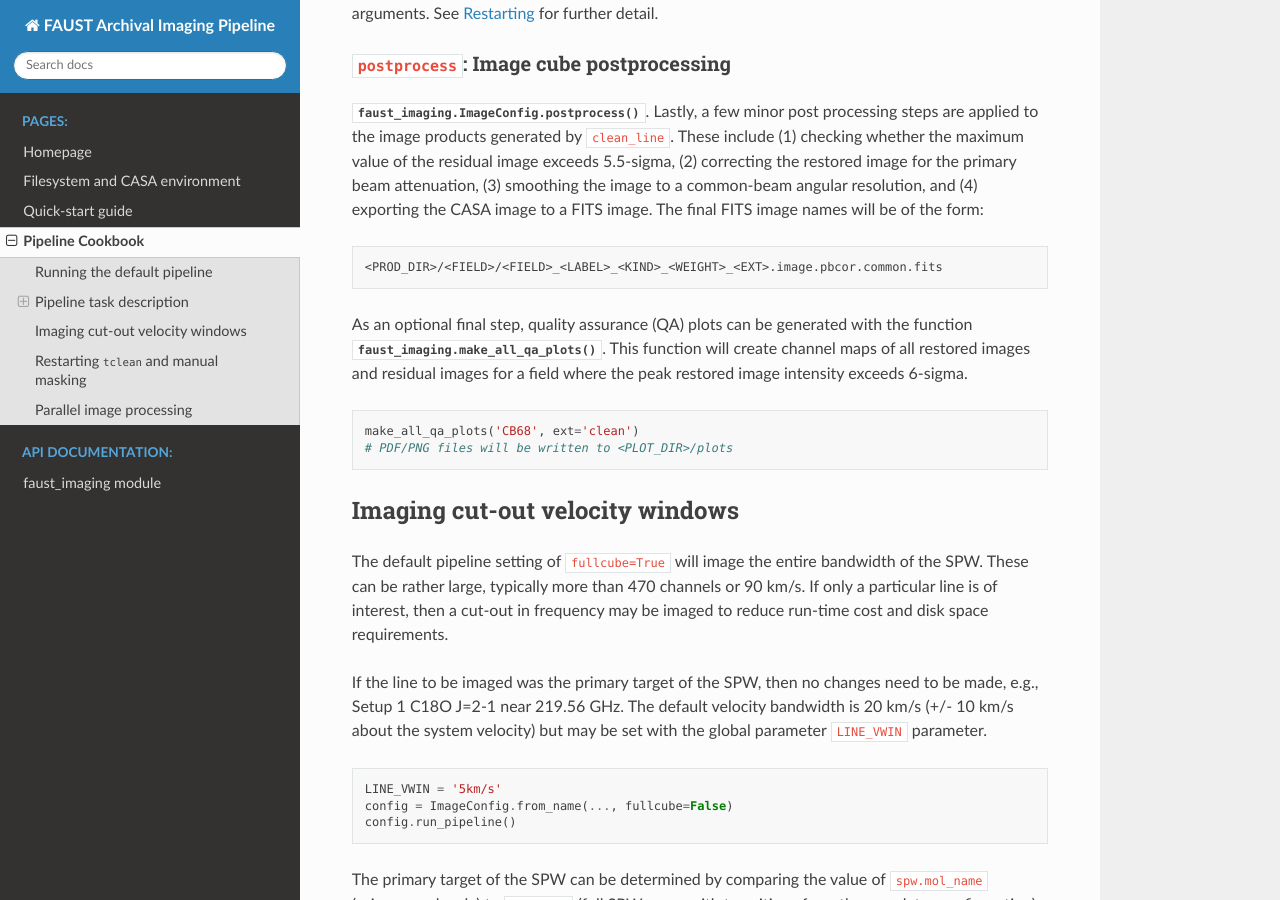
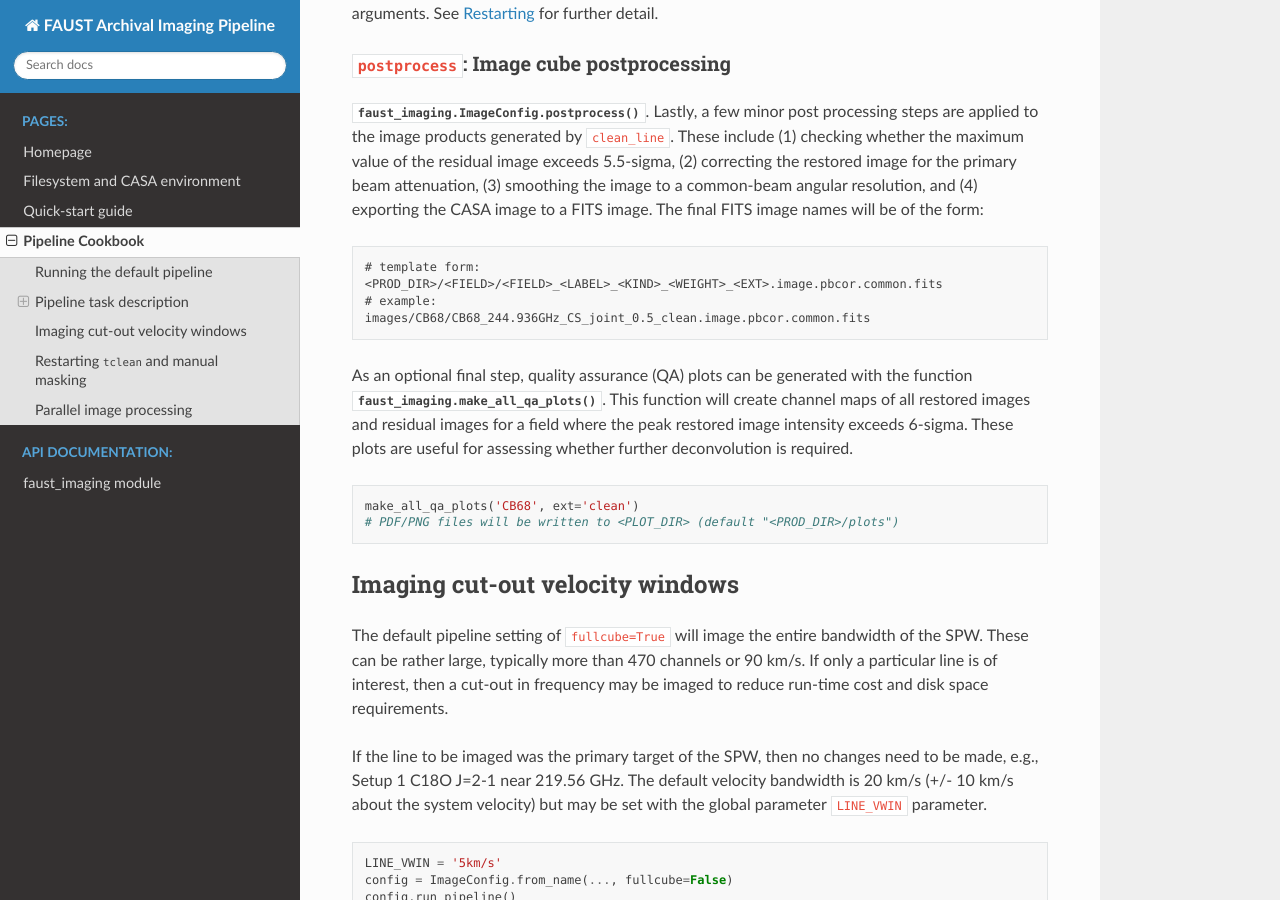
Before and after one commit to autocorr/faust_line_imaging, a Sphinx documentation site: the page built from docs/source/recipes.rst, in a window 1280 px wide and 900 px high, scrolled down 2498 px. Built offline with Sphinx 7.4.7 and the Read the Docs theme 2.0.0, drawn with Linux system fonts in a browser that asks for light colours.

Commit message:
Documentation updates

```diff
--- a/docs/source/recipes.rst
+++ b/docs/source/recipes.rst
@@ -135,17 +135,21 @@ be of the form:
 
 .. code-block:: none
 
+   # template form:
    <PROD_DIR>/<FIELD>/<FIELD>_<LABEL>_<KIND>_<WEIGHT>_<EXT>.image.pbcor.common.fits
+   # example:
+   images/CB68/CB68_244.936GHz_CS_joint_0.5_clean.image.pbcor.common.fits
 
 As an optional final step, quality assurance (QA) plots can be generated
 with the function :func:`faust_imaging.make_all_qa_plots`. This function will
 create channel maps of all restored images and residual images for a field
-where the peak restored image intensity exceeds 6-sigma.
+where the peak restored image intensity exceeds 6-sigma. These plots are
+useful for assessing whether further deconvolution is required.
 
 .. code-block:: python
 
    make_all_qa_plots('CB68', ext='clean')
-   # PDF/PNG files will be written to <PLOT_DIR>/plots
+   # PDF/PNG files will be written to <PLOT_DIR> (default "<PROD_DIR>/plots")
 
 
 Imaging cut-out velocity windows
```
